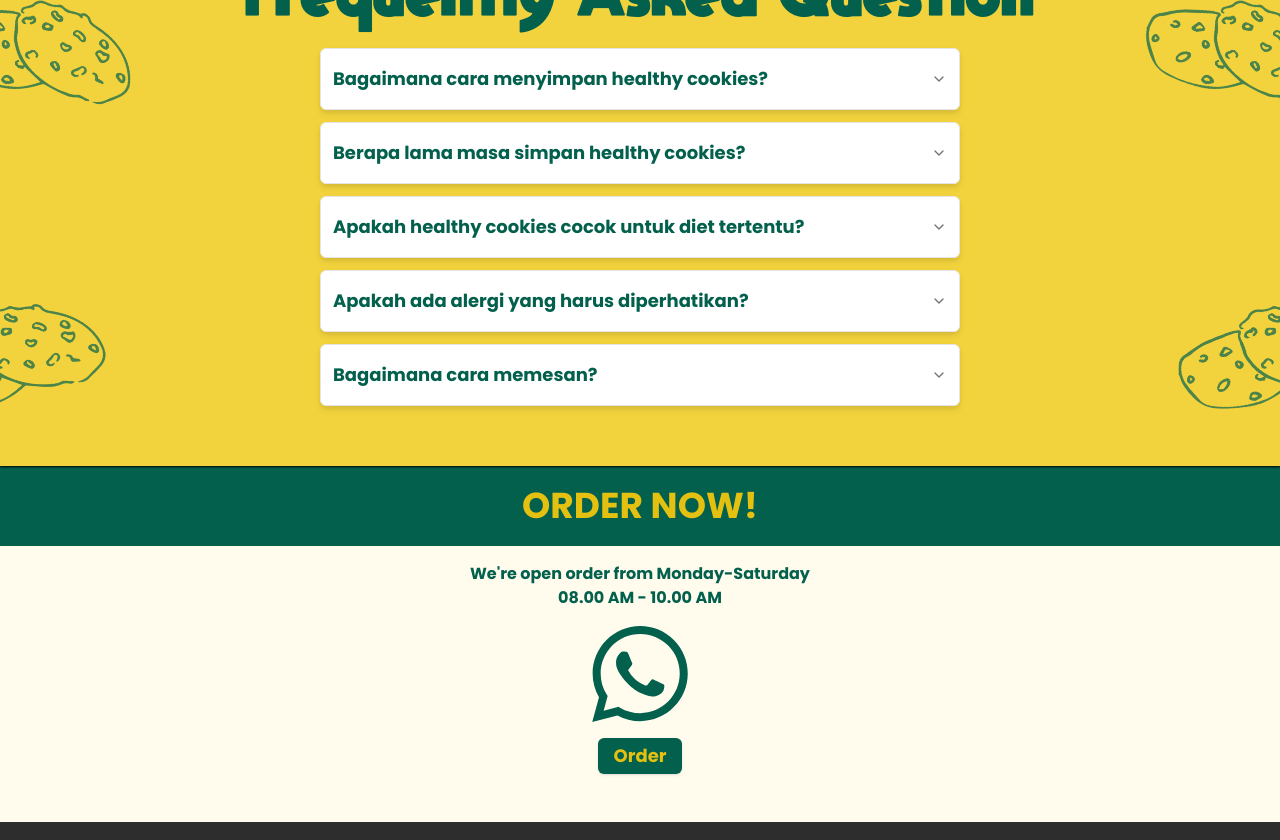
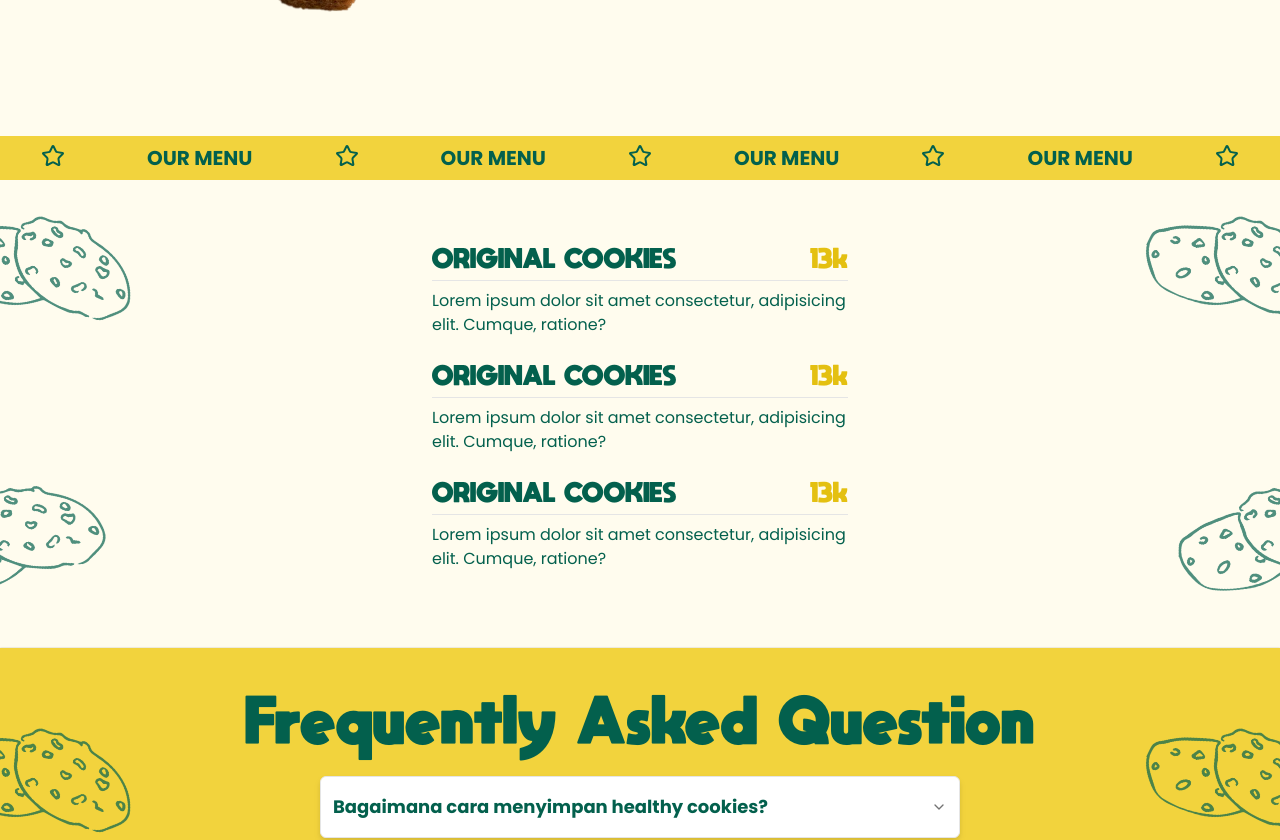
Before and after one commit to EzraArya/leantreats, a Next.js app: page / in a window 1280 px wide. Shown: the part 1020-1860 px from the top of the page. Built offline with nearby package versions, Linux system fonts and the light colour scheme.

Commit message:
Update sectio

```diff
--- a/src/app/components/sections/Landing.tsx
+++ b/src/app/components/sections/Landing.tsx
@@ -4,7 +4,7 @@ import { ChevronRight } from "lucide-react";
 
 export default function Landing() {
     return (
-        <div className="relative w-screen h-80">
+        <div className="relative w-full h-64 md:h-[600px]">
             {/* Background Image */}
             <Image
                 src="/asset/background.png"
--- a/src/app/components/sections/header.tsx
+++ b/src/app/components/sections/header.tsx
@@ -23,10 +23,10 @@ export default function Header() {
         </h1>
       </div>
       <div className="hidden md:flex md:flex-row md:justify-between md:text-primaryGreen md:font-semibold">
-        <h1 className="mr-6">ABOUT US</h1>
-        <h1 className="mr-6">MENU</h1>
-        <h1 className="mr-6">FAQ</h1>
-        <h1 className="mr-6">CONTACT</h1>
+        <a href='' className="mr-6">ABOUT US</a>
+        <a href='' className="mr-6">MENU</a>
+        <a href='' className="mr-6">FAQ</a>
+        <a href='' className="mr-6">CONTACT</a>
       </div>
       <div className="md:hidden">
         <button onClick={toggleMenu}>
@@ -38,11 +38,11 @@ export default function Header() {
         </button>
       </div>
       {isMenuOpen && (
-        <div className="absolute top-16 right-4 bg-primary text-white py-4 px-6 rounded-md w-48 z-10">
-          <h1 className="mb-3">ABOUT US</h1>
-          <h1 className="mb-3">MENU</h1>
-          <h1 className="mb-3">FAQ</h1>
-          <h1 className="mb-3">CONTACT</h1>
+        <div className="absolute top-16 right-4 bg-offwhite text-primaryGreen font-semibold py-4 px-6 rounded-md w-48 z-10 md:hidden flex flex-col">
+          <a href='' className="mb-3">ABOUT US</a>
+          <a href='' className="mb-3">MENU</a>
+          <a href='' className="mb-3">FAQ</a>
+          <a href='' className="mb-3">CONTACT</a>
         </div>
       )}
     </nav>
--- a/src/app/components/sections/menu.tsx
+++ b/src/app/components/sections/menu.tsx
@@ -1,9 +1,30 @@
 import { Star } from "lucide-react";
+import Image from "next/image";
 
 export default function Menu() {
     return (
-        <div className="w-full">
-            <div className="flex flex-row justify-around py-2 bg-secondaryYellow text-primaryGreen text-poppins font-bold">
+        <div className="w-full flex flex-col gap-4 bg-offwhite relative overflow-hidden md:h-[32rem] md:gap-16">
+            {/* Top Left Image */}
+            <div className="absolute top-16 -left-24 w-36 h-24 rotate-1 opacity-70 md:top-20 md:-left-16 md:w-52 md:rotate-12">
+                <Image
+                    src="/asset/background-image.png"
+                    alt="background image top left"
+                    layout="fill"
+                    objectFit="cover"
+                />
+            </div>
+
+            {/* Top Right Image */}
+            <div className="absolute top-16 -right-16 w-36 h-24 opacity-70 rotate-12 md:top-20 md:-right-16 md:w-52">
+                <Image
+                    src="/asset/background-image.png"
+                    alt="background image top left"
+                    layout="fill"
+                    objectFit="cover"
+                />
+            </div>
+
+            <div className="flex flex-row justify-around py-2 bg-[#F2D33D] text-primaryGreen text-xl text-poppins font-bold">
                 <Star />
                 <h1>OUR MENU</h1>
                 <Star />
@@ -14,8 +35,70 @@ export default function Menu() {
                 <h1 className="hidden md:flex">OUR MENU</h1>
                 <Star className="hidden md:flex"/>
             </div>
-            <div>
-                <h1>Name</h1>
+
+            <div className="flex flex-col justify-between items-center gap-6 pb-10 text-primaryGreen">
+                <div className="w-[18rem] md:w-[26rem] flex flex-col gap-2 text-primaryGreen">
+                    <div className="flex flex-row justify-between text-xl font-bold font-moon-get">
+                        <h1>
+                            ORIGINAL COOKIES
+                        </h1>
+                        <h1 className="text-secondaryYellow">
+                            13k
+                        </h1>
+                    </div>
+                    <hr />
+                    <p className="font-poppins">
+                        Lorem ipsum dolor sit amet consectetur, adipisicing elit. Cumque, ratione?
+                    </p>
+                </div>
+                <div className="w-[18rem] md:w-[26rem] flex flex-col gap-2 text-primaryGreen">
+                    <div className="flex flex-row justify-between font-bold text-xl font-moon-get">
+                        <h1>
+                            ORIGINAL COOKIES
+                        </h1>
+                        <h1 className="text-secondaryYellow">
+                            13k
+                        </h1>
+                    </div>
+                    <hr />
+                    <p className="font-poppins">
+                        Lorem ipsum dolor sit amet consectetur, adipisicing elit. Cumque, ratione?
+                    </p>
+                </div>
+                <div className="w-[18rem] md:w-[26rem] flex flex-col gap-2 text-primaryGreen">
+                    <div className="flex flex-row justify-between font-bold text-xl font-moon-get">
+                        <h1>
+                            ORIGINAL COOKIES
+                        </h1>
+                        <h1 className="text-secondaryYellow">
+                            13k
+                        </h1>
+                    </div>
+                    <hr />
+                    <p className="font-poppins">
+                        Lorem ipsum dolor sit amet consectetur, adipisicing elit. Cumque, ratione?
+                    </p>
+                </div>
+            </div>
+
+            {/* Bottom Left Image */}
+            <div className="absolute bottom-6 -left-8 w-24 h-16 opacity-70 -rotate-12 md:bottom-16 md:-left-24 md:w-52   md:h-24">
+                <Image
+                    src="/asset/background-image.png"
+                    alt="background image top left"
+                    layout="fill"
+                    objectFit="cover"
+                />
+            </div>
+
+            {/* Bottom Right Image */}
+            <div className="absolute bottom-6 -right-12 w-32 h-16 opacity-70 -rotate-12 md:bottom-16 md:-right-24 md:w-52   md:h-24">
+                <Image
+                    src="/asset/background-image.png"
+                    alt="background image top left"
+                    layout="fill"
+                    objectFit="cover"
+                />
             </div>
         </div>
     )
```
